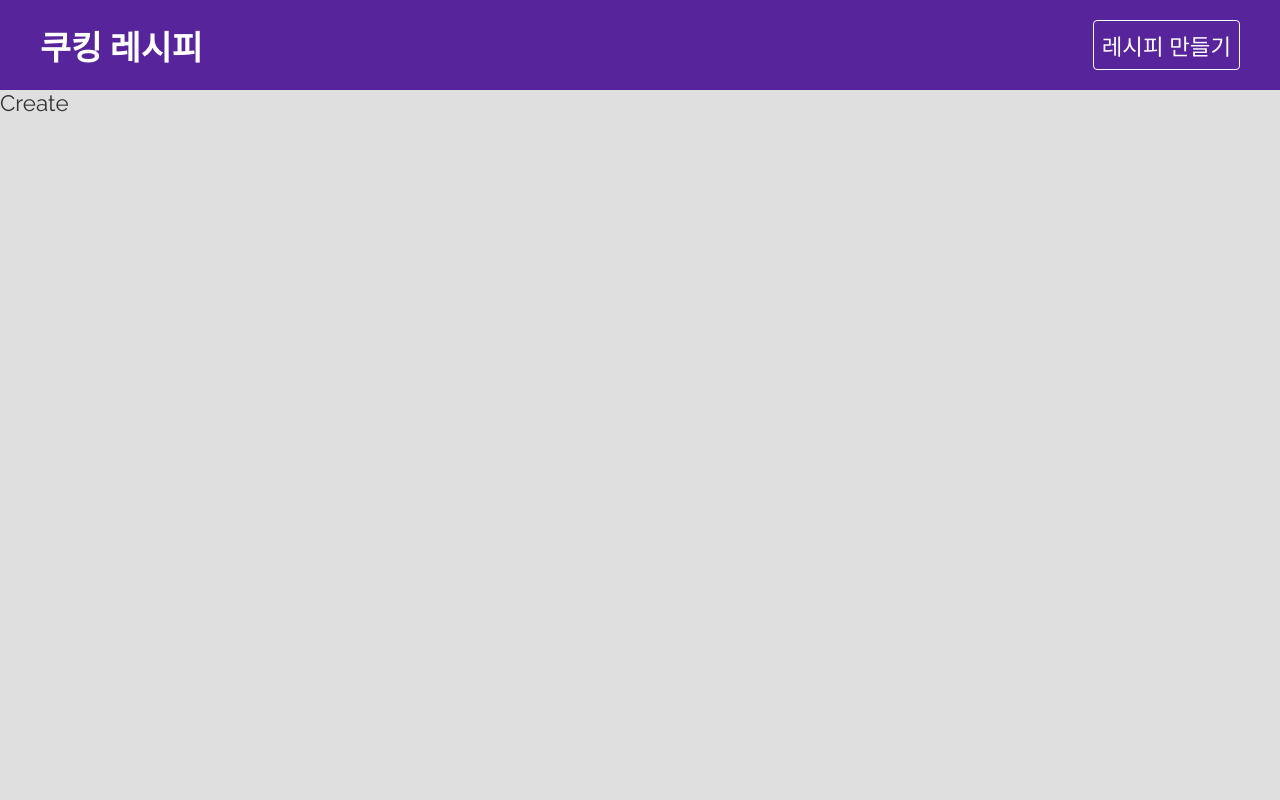
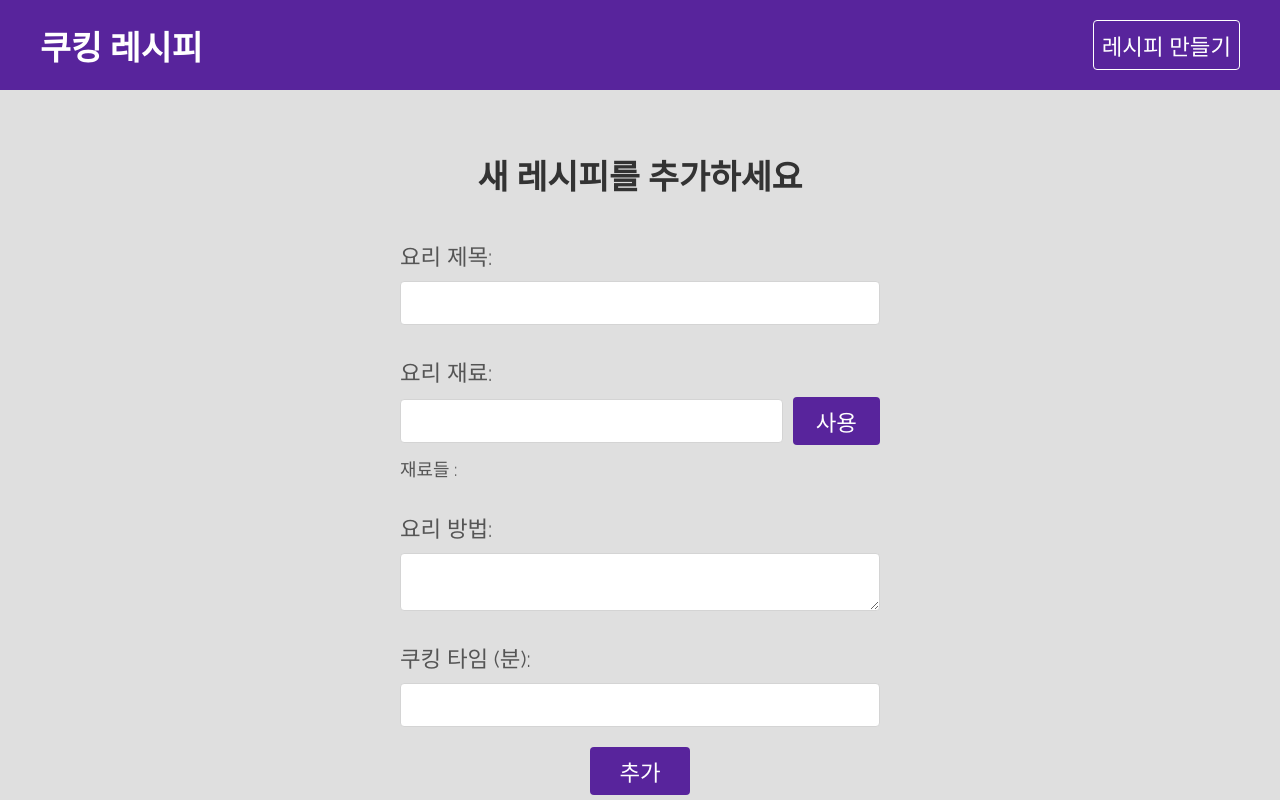
Before and after one commit to menysung/cooking-recipe, a React (Create React App) app: page /create in a window 1280 px wide. Built offline with nearby package versions, Linux system fonts and the light colour scheme.

Commit message:
요리 재료 추가

```diff
--- a/src/pages/create/Create.css
+++ b/src/pages/create/Create.css
@@ -0,0 +1,33 @@
+.create {
+  color: #555;
+  max-width: 480px;
+  margin: 60px auto;
+}
+.create label span {
+  display: block;
+  margin: 30px 0 10px;
+}
+.create p {
+  margin-top: 10px;
+  font-size: 0.8em;
+}
+.create button {
+  display: block;
+  width: 100px;
+  font-size: 1em;
+  color: #fff;
+  padding: 8px 20px;
+  border: 0;
+  border-radius: 4px;
+  background-color: #58249c;
+  cursor: pointer;
+  text-decoration: none;
+  margin: 20px auto;
+}
+.ingredients {
+  display: flex;
+  align-items: center;
+}
+.ingredients button {
+  margin: 0 0 0 10px;
+}
--- a/src/pages/create/Create.js
+++ b/src/pages/create/Create.js
@@ -1,7 +1,90 @@
+import { useState } from "react";
+import { useRef } from "react";
 import "./Create.css";
 
 const Create = () => {
-  return <div>Create</div>;
+  //새 레시티 작성시 제목, 요리방법, 요리시간 입력 받아야함
+  const [title, setTitle] = useState("");
+  const [method, setMethod] = useState("");
+  const [cookingTime, setCookingTime] = useState("");
+  const [newIngredient, setNewIngredient] = useState("");
+  const [ingredients, setIngredients] = useState([]);
+  const ingredientInput = useRef();
+
+  const handlesubmit = (e) => {
+    e.preventDefault(); //기존 이벤트 중지시킨다
+    console.log(title, method, cookingTime, ingredients);
+  };
+
+  const handleAdd = (e) => {
+    e.preventDefault(); //기존 이벤트 중지시킨다
+    const ing = newIngredient.trim(); //trim : 공백 제거한다
+    if (ing && !ingredients.includes(ing)) {
+      setIngredients((prevIngredients) => [...prevIngredients, ing]);
+    }
+    setNewIngredient("");
+    ingredientInput.current.focus();
+  };
+
+  return (
+    <div className="create">
+      <h2 className="page-title">새 레시피를 추가하세요</h2>
+      <form onSubmit={handlesubmit}>
+        <label>
+          <span>요리 제목:</span>
+          <input
+            type="text"
+            onChange={(e) => setTitle(e.target.value)}
+            value={title}
+            required
+          />
+        </label>
+
+        {/* recipe ingredients here */}
+        <label>
+          <span>요리 재료:</span>
+          <div className="ingredients">
+            <input
+              type="text"
+              onChange={(e) => setNewIngredient(e.target.value)}
+              value={newIngredient}
+              ref={ingredientInput}
+            />
+            <button onClick={handleAdd} className="btn">
+              사용
+            </button>
+          </div>
+        </label>
+        <p>
+          재료들 :{" "}
+          {ingredients.map((i) => (
+            <em key={i}>{i}, </em>
+          ))}
+        </p>
+
+        <label>
+          <span>요리 방법:</span>
+          <textarea
+            value={method}
+            onChange={(e) => setMethod(e.target.value)}
+            required
+          />
+        </label>
+
+        <label>
+          <span>쿠킹 타임 (분):</span>
+          <input
+            type="number"
+            onChange={(e) => setCookingTime(e.target.value)}
+            value={cookingTime}
+            required
+          />
+        </label>
+
+        <button className="btn">추가</button>
+      </form>
+    </div>
+  );
 };
 
 export default Create;
```
